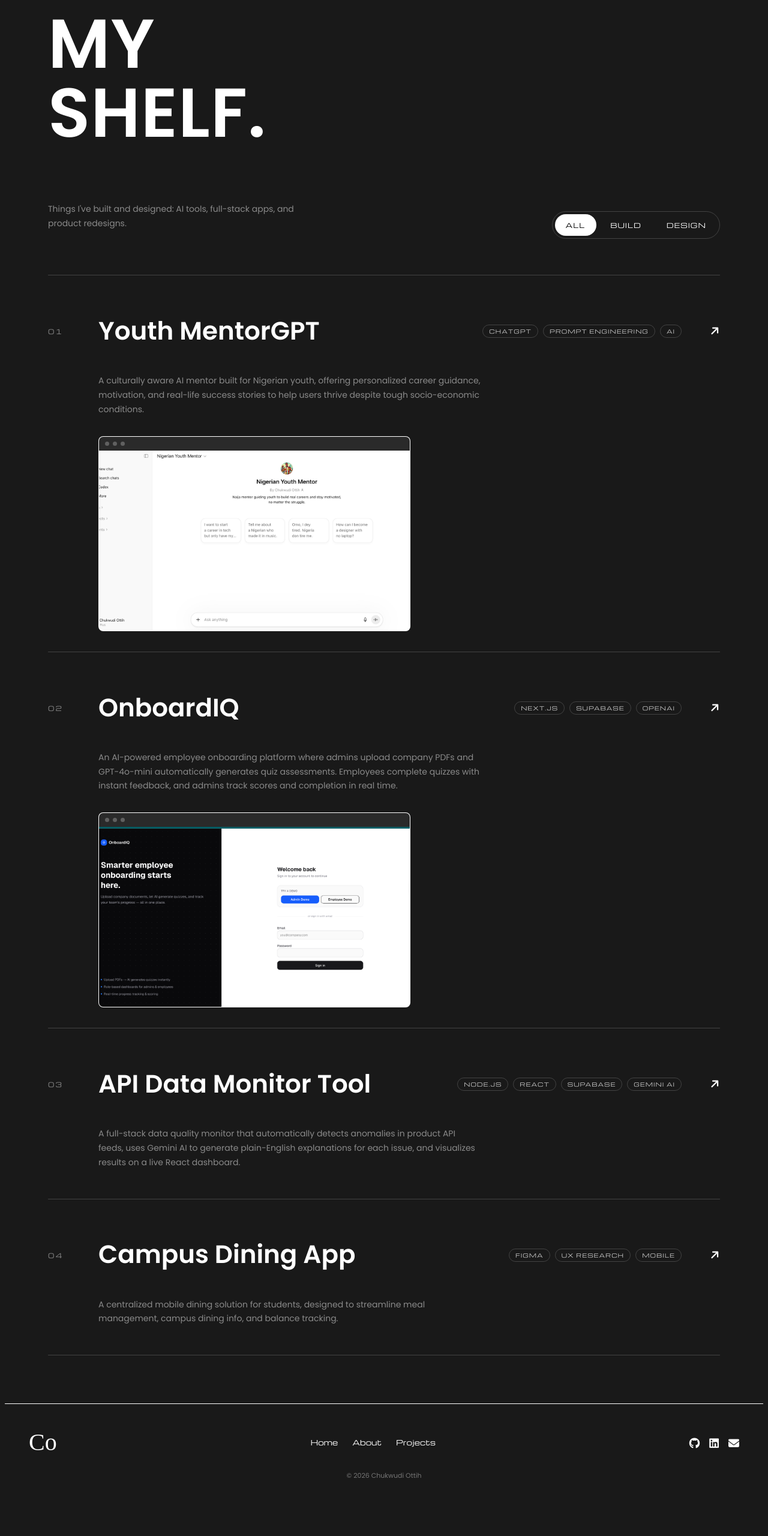
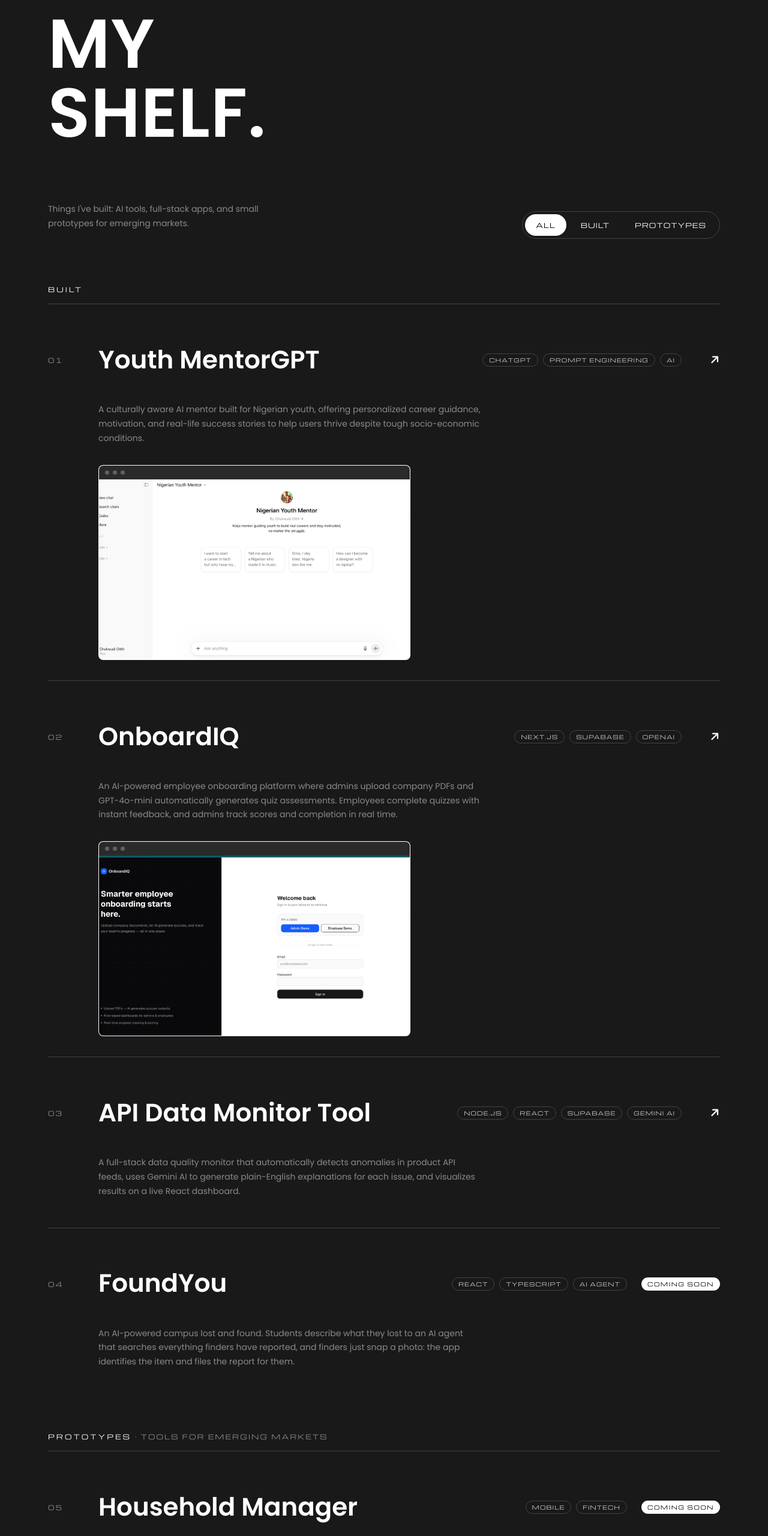
Before and after one commit to ottihchu101/personal-site, a plain HTML site: page projects.html in a window 1280 px wide. Shown: the part 240-2800 px from the top of the page at 60% size. Before the commit the page ends 2767 px from the top, so only its background shows below. Drawn offline with nearby package versions, Linux system fonts and the light colour scheme; a web font is replaced by a local one.

Commit message:
Rewrite About story and add Prototypes section to projects
- About: more mature four-paragraph story; drop "Focused on Impactful
  Products" tag
- Projects: add FoundYou (coming soon); rename Build to Built; replace
  Design and Campus Dining App with a "Prototypes: tools for emerging
  markets" group starting with Household Manager (coming soon)
- Filter now hides section labels with their rows; "Coming soon" badge
  moves under the title on phones

Co-Authored-By: Claude Opus 5.5 <noreply@anthropic.com>

```diff
--- a/proj.css
+++ b/proj.css
@@ -314,6 +314,46 @@ main {
     transform: rotate(0);
 }
 
+/* section labels inside the list ("Built", "Prototypes") */
+.group-label {
+    font: 11px 'Michroma';
+    letter-spacing: 3px;
+    text-transform: uppercase;
+    color: white;
+    padding: 56px 0 16px;
+}
+
+.group-label:first-child {
+    padding-top: 16px;
+}
+
+.group-label span {
+    color: #8a8a8a;
+    letter-spacing: 2px;
+}
+
+.group-label.hide {
+    display: none;
+}
+
+/* "Coming soon" label in place of the arrow */
+.row .soon-label {
+    justify-self: end;
+    font: 9px 'Michroma';
+    letter-spacing: 1.5px;
+    text-transform: uppercase;
+    white-space: nowrap;
+    color: black;
+    background: white;
+    border-radius: 20px;
+    padding: 5px 10px;
+}
+
+.row.soon {
+    cursor: default;
+    grid-template-columns: 60px 1fr auto auto;
+}
+
 /* dim the other rows while one is hovered */
 .list:hover .row:not(:hover) {
     opacity: .35;
@@ -523,6 +563,8 @@ footer {
     .row { grid-template-columns: 44px 1fr 32px; }
     .row .meta { grid-column: 2 / 3; grid-row: 2; justify-content: flex-start; margin-top: 12px; }
     .row .arrow { grid-column: 3; grid-row: 1; }
+    .row.soon { grid-template-columns: 44px 1fr auto; }
+    .row .soon-label { grid-column: 3; grid-row: 1; }
     .row .desc { grid-column: 2 / -1; }
 }
 
@@ -555,6 +597,11 @@ footer {
     .row .num { font-size: 10px; }
     .row h2 { font-size: 22px; }
     .row .arrow { font-size: 15px; }
+    /* "Coming soon" sits under the title so long titles don't push it off screen */
+    .row.soon { grid-template-columns: 30px 1fr; }
+    .row .soon-label { grid-column: 2; grid-row: 2; justify-self: start; margin-top: 10px; }
+    .row.soon .meta { grid-row: 3; }
+    .filters { font-size: 10px; letter-spacing: .5px; }
     .row .desc { font-size: 13px; }
     .row-thumb { margin-top: 16px; }
 
--- a/projects.html
+++ b/projects.html
@@ -48,17 +48,18 @@
         <header class="opening">
             <h1 class="title"><span class="mask"><span>MY</span></span><span class="mask"><span>SHELF.</span></span></h1>
             <div class="intro">
-                <p>Things I've built and designed: AI tools, full-stack apps, and product redesigns.</p>
+                <p>Things I've built: AI tools, full-stack apps, and small prototypes for emerging markets.</p>
                 <div class="filters" id="filters" role="group" aria-label="Filter projects">
                     <span class="pill" aria-hidden="true"></span>
                     <button type="button" class="on" data-f="all">ALL</button>
-                    <button type="button" data-f="build">BUILD</button>
-                    <button type="button" data-f="design">DESIGN</button>
+                    <button type="button" data-f="build">BUILT</button>
+                    <button type="button" data-f="prototype">PROTOTYPES</button>
                 </div>
             </div>
         </header>
 
         <section class="list" id="list">
+            <div class="group-label" data-type="build">Built</div>
             <a class="row reveal" data-type="build" data-img="images/mentorgpt-snapshot.png" href="https://chatgpt.com/g/g-68792d0e163c8191b41901113b28caec-nigerian-youth-mentor" target="_blank">
                 <span class="num">01</span>
                 <h2>Youth MentorGPT</h2>
@@ -82,13 +83,21 @@
                 <i class="fa-solid fa-arrow-right arrow" aria-hidden="true"></i>
                 <p class="desc">A full-stack data quality monitor that automatically detects anomalies in product API feeds, uses Gemini AI to generate plain-English explanations for each issue, and visualizes results on a live React dashboard.</p>
             </a>
-            <a class="row reveal" data-type="design" href="https://www.notion.so/Dooley-Dining-App-23e083ea32de80bb9299eb1e47297b37?source=copy_link" target="_blank">
+            <div class="row reveal soon" data-type="build">
                 <span class="num">04</span>
-                <h2>Campus Dining App</h2>
-                <div class="meta"><span class="tag">Figma</span><span class="tag">UX Research</span><span class="tag">Mobile</span></div>
-                <i class="fa-solid fa-arrow-right arrow" aria-hidden="true"></i>
-                <p class="desc">A centralized mobile dining solution for students, designed to streamline meal management, campus dining info, and balance tracking.</p>
-            </a>
+                <h2>FoundYou</h2>
+                <div class="meta"><span class="tag">React</span><span class="tag">TypeScript</span><span class="tag">AI Agent</span></div>
+                <span class="soon-label">Coming soon</span>
+                <p class="desc">An AI-powered campus lost and found. Students describe what they lost to an AI agent that searches everything finders have reported, and finders just snap a photo: the app identifies the item and files the report for them.</p>
+            </div>
+            <div class="group-label" data-type="prototype">Prototypes <span>· Tools for emerging markets</span></div>
+            <div class="row reveal soon" data-type="prototype">
+                <span class="num">05</span>
+                <h2>Household Manager</h2>
+                <div class="meta"><span class="tag">Mobile</span><span class="tag">Fintech</span></div>
+                <span class="soon-label">Coming soon</span>
+                <p class="desc">A home management app for African households: track staff salaries and advances, prepaid electricity and bills, and generator costs in one place, so running a home feels less like juggling a small business.</p>
+            </div>
         </section>
 
         <div class="preview" id="preview" aria-hidden="true"><div class="frame"><div class="frame-bar"><span></span><span></span><span></span></div><img alt="" /></div></div>
--- a/projects.js
+++ b/projects.js
@@ -38,8 +38,9 @@ if (filters) {
         b.setAttribute('aria-pressed', b === btn);
       });
       movePill(btn);
-      rows.forEach(row => {
-        row.classList.toggle('hide', btn.dataset.f !== 'all' && row.dataset.type !== btn.dataset.f);
+      // rows and their section labels share data-type
+      document.querySelectorAll('#list [data-type]').forEach(el => {
+        el.classList.toggle('hide', btn.dataset.f !== 'all' && el.dataset.type !== btn.dataset.f);
       });
     });
   });
```
Also changed, not shown: about.html (+5 -5 lines).
